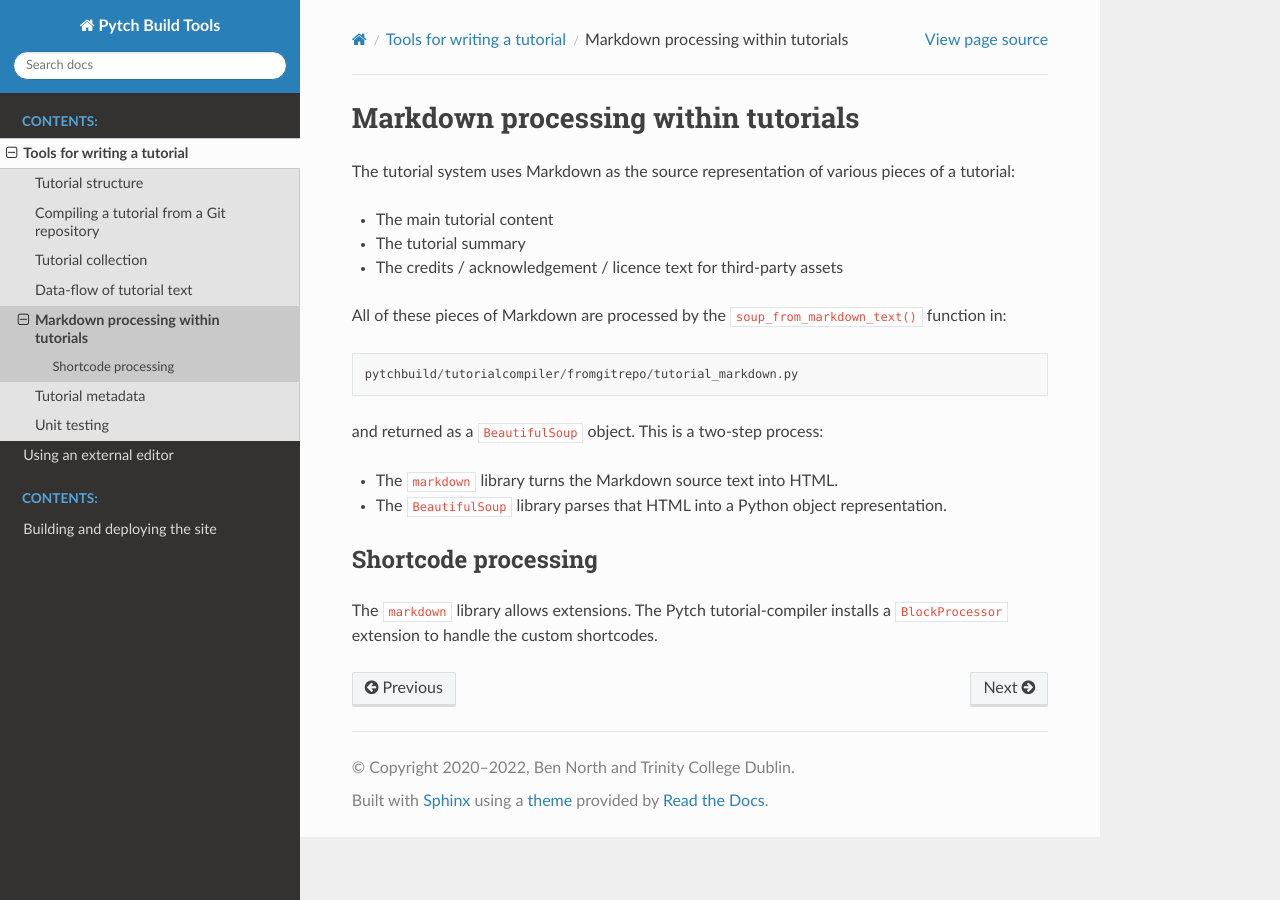
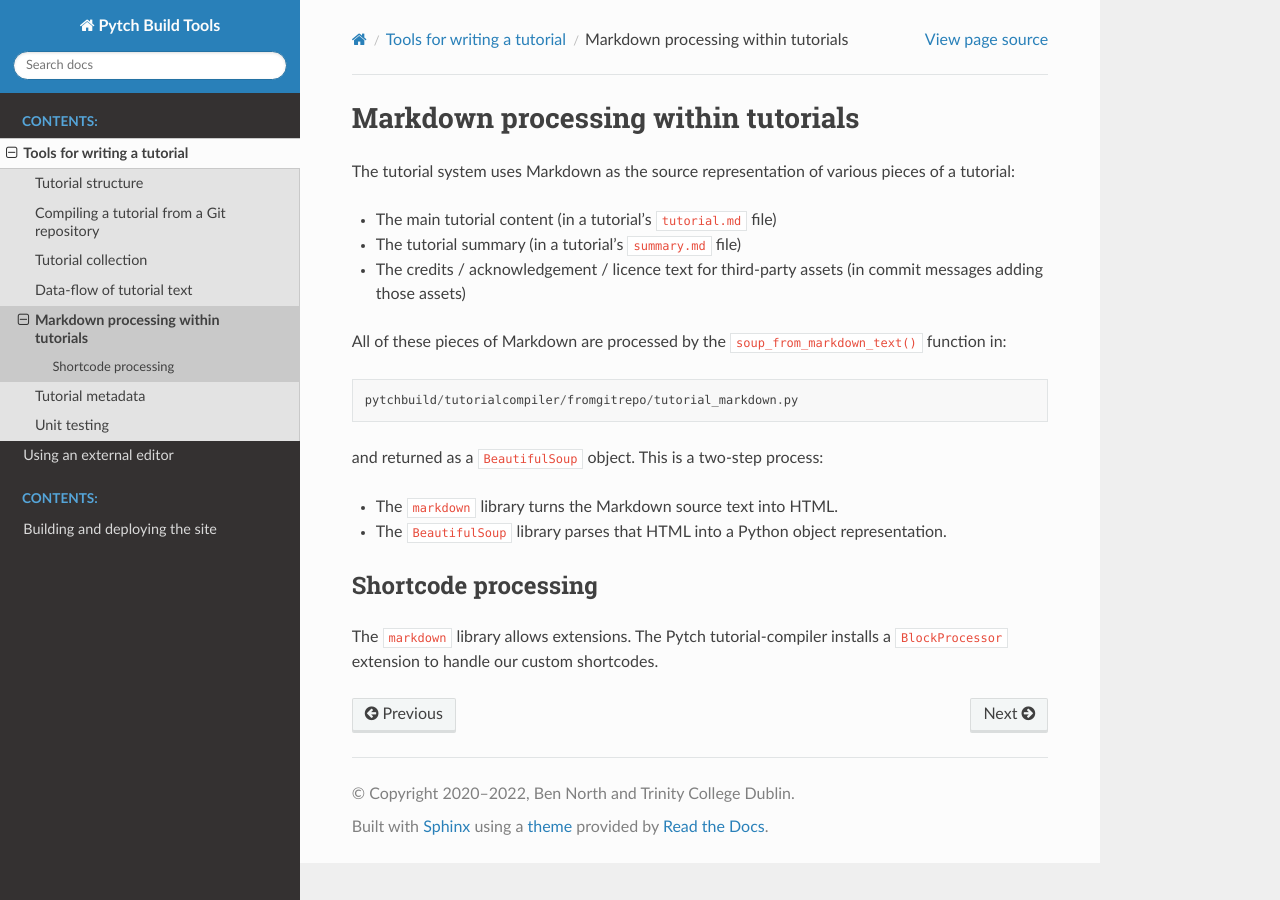
Before and after one commit to pytchlang/pytch-build, a Sphinx documentation site: the page built from doc/source/tutorialcompiler/tutorial-markdown.rst, in a window 1280 px wide. Built offline with Sphinx 7.4.7 and the Read the Docs theme 2.0.0, drawn with Linux system fonts in a browser that asks for light colours.

Commit message:
Expand and adjust wording

```diff
--- a/doc/source/tutorialcompiler/tutorial-markdown.rst
+++ b/doc/source/tutorialcompiler/tutorial-markdown.rst
@@ -4,11 +4,12 @@ Markdown processing within tutorials
 The tutorial system uses Markdown as the source representation of
 various pieces of a tutorial:
 
-* The main tutorial content
+* The main tutorial content (in a tutorial's ``tutorial.md`` file)
 
-* The tutorial summary
+* The tutorial summary (in a tutorial's ``summary.md`` file)
 
 * The credits / acknowledgement / licence text for third-party assets
+  (in commit messages adding those assets)
 
 All of these pieces of Markdown are processed by the
 ``soup_from_markdown_text()`` function in::
@@ -29,4 +30,4 @@ Shortcode processing
 
 The ``markdown`` library allows extensions.  The Pytch
 tutorial-compiler installs a ``BlockProcessor`` extension to handle
-the custom shortcodes.
+our custom shortcodes.
```
